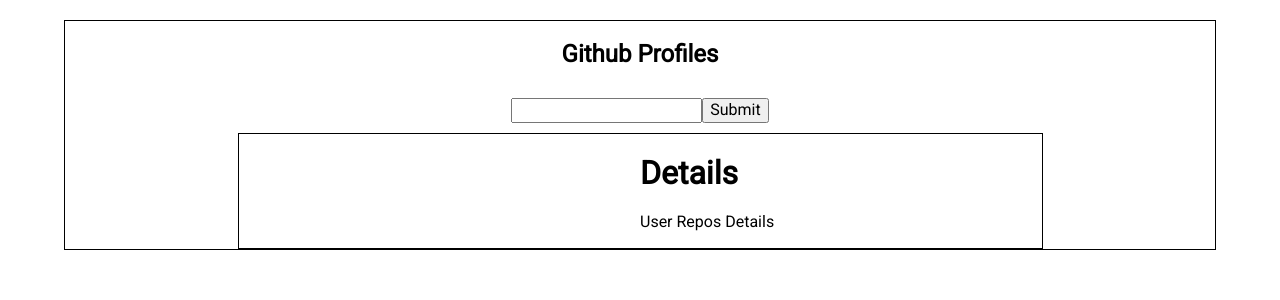
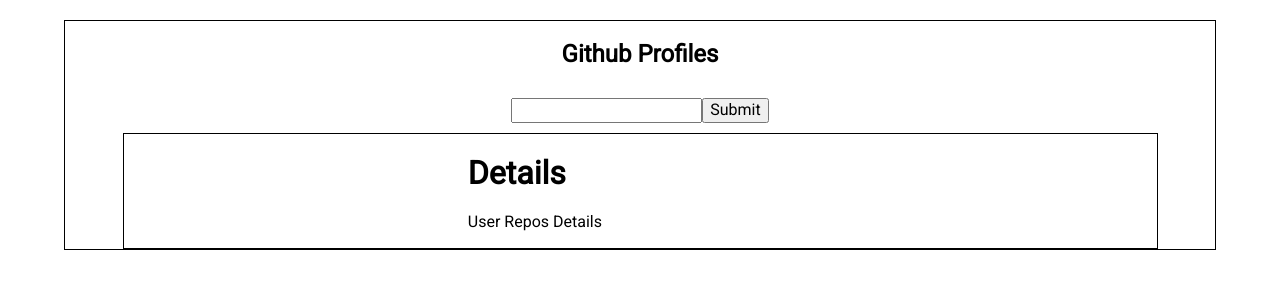
Before and after one commit to shiveshdewangan/github-users, a React (Create React App) app: page / in a window 1280 px wide. Shown: the top 300 px of the page. Built offline with nearby package versions, Linux system fonts and the light colour scheme.

Commit message:
css changes

```diff
--- a/src/components/User.jsx
+++ b/src/components/User.jsx
@@ -5,6 +5,7 @@
     <div className="user">
       <img src={avatar} alt={name} />
       <h3>{name}</h3>
+      <button>Get Details -></button>
     </div>
   );
 };
--- a/src/index.css
+++ b/src/index.css
@@ -32,7 +32,7 @@
   flex-wrap: wrap;
   justify-content: center;
   border: 1px solid black;
-  width: 70%;
+  width: 90%;
 }
 
 .users-list {
@@ -40,14 +40,13 @@
 }
 
 .dashboard {
-  flex: 1;
+  flex: 2;
 }
 
 .user {
   display: flex;
   align-items: center;
   flex-direction: column;
-  border: 1px solid black;
   margin: 2px;
   background-color: mistyrose;
 }
```
